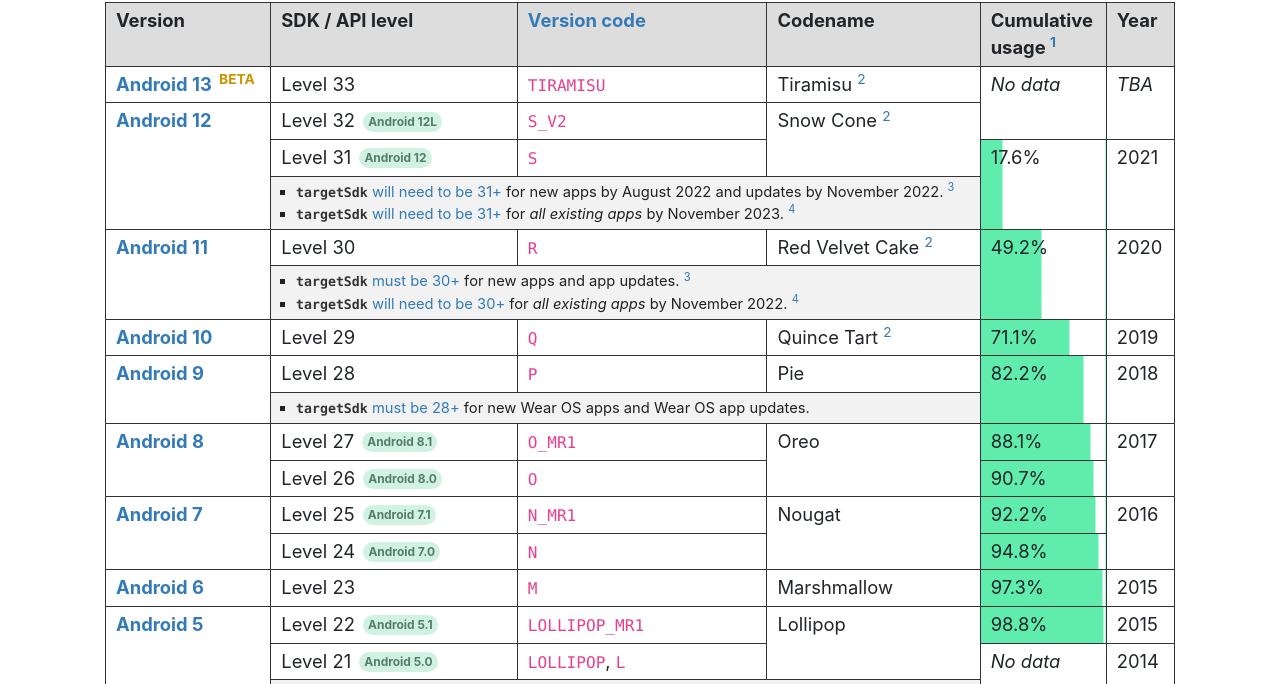
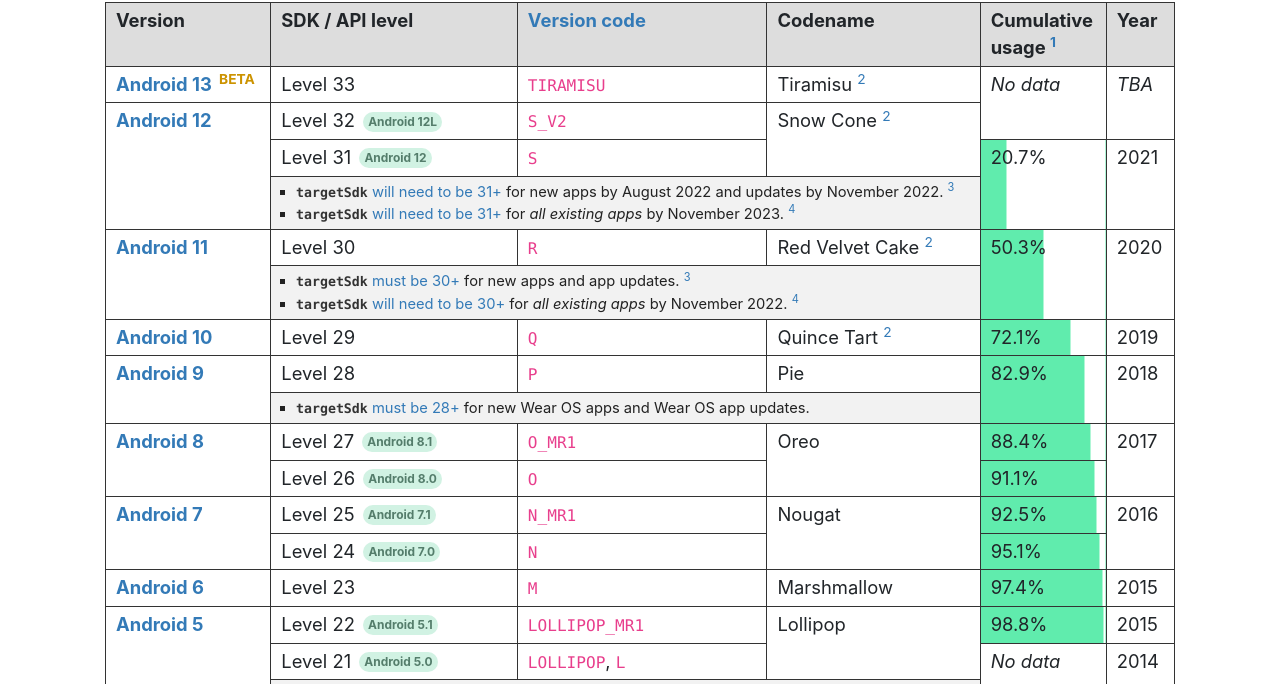
Before and after one commit to ebelinski/apilevels, a Jekyll site: the page built from index.md, in a window 1280 px wide. Shown: the part 237-921 px from the top of the page. Built offline with Jekyll 4.4.1, drawn with Linux system fonts in a browser that asks for light colours; comment, search, counter and statistics services are not loaded; some of the changed text lies outside the part shown.

Commit message:
Update data from June 2022 to July 2022

```diff
--- a/index.md
+++ b/index.md
@@ -54,7 +54,7 @@
   <tr>
     <td>Level 31 <span class="subversion">Android 12</span></td>
     <td><code>S</code></td>
-    {% include progress-cell.html rowspan=2 percentage=17.6 %}
+    {% include progress-cell.html rowspan=2 percentage=20.7 %}
     <td rowspan="2">2021</td>
   </tr>
   <tr class="table-notes"><td colspan="3">
@@ -73,7 +73,7 @@
       Red Velvet Cake
       <sup id="fnref:2"><a href="#fn:2" class="footnote">2</a></sup>
     </td>
-    {% include progress-cell.html rowspan=2 percentage=49.2 %}
+    {% include progress-cell.html rowspan=2 percentage=50.3 %}
     <td rowspan="2">2020</td>
   </tr>
   <tr class="table-notes"><td colspan="3">
@@ -92,7 +92,7 @@
       Quince Tart
       <sup id="fnref:2"><a href="#fn:2" class="footnote">2</a></sup>
     </td>
-    {% include progress-cell.html rowspan=1 percentage=71.1 %}
+    {% include progress-cell.html rowspan=1 percentage=72.1 %}
     <td>2019</td>
   </tr>
   <tr>
@@ -102,7 +102,7 @@
     <td>Level 28</td>
     <td><code>P</code></td>
     <td>Pie</td>
-    {% include progress-cell.html rowspan=2 percentage=82.2 %}
+    {% include progress-cell.html rowspan=2 percentage=82.9 %}
     <td rowspan="2">2018</td>
   </tr>
   <tr class="table-notes"><td colspan="3">
@@ -117,13 +117,13 @@
     <td>Level 27 <span class="subversion">Android 8.1</span></td>
     <td><code>O_MR1</code></td>
     <td rowspan="2">Oreo</td>
-    {% include progress-cell.html rowspan=1 percentage=88.1 %}
+    {% include progress-cell.html rowspan=1 percentage=88.4 %}
     <td rowspan="2">2017</td>
   </tr>
   <tr>
     <td>Level 26 <span class="subversion">Android 8.0</span></td>
     <td><code>O</code></td>
-    {% include progress-cell.html rowspan=1 percentage=90.7 %}
+    {% include progress-cell.html rowspan=1 percentage=91.1 %}
   </tr>
   <tr>
     <td rowspan="2">
@@ -132,13 +132,13 @@
     <td>Level 25 <span class="subversion">Android 7.1</span></td>
     <td><code>N_MR1</code></td>
     <td rowspan="2">Nougat</td>
-    {% include progress-cell.html rowspan=1 percentage=92.2 %}
+    {% include progress-cell.html rowspan=1 percentage=92.5 %}
     <td rowspan="2">2016</td>
   </tr>
   <tr>
     <td>Level 24 <span class="subversion">Android 7.0</span></td>
     <td><code>N</code></td>
-    {% include progress-cell.html rowspan=1 percentage=94.8 %}
+    {% include progress-cell.html rowspan=1 percentage=95.1 %}
   </tr>
   <tr>
     <td>
@@ -147,7 +147,7 @@
     <td>Level 23</td>
     <td><code>M</code></td>
     <td>Marshmallow</td>
-    {% include progress-cell.html rowspan=1 percentage=97.3 %}
+    {% include progress-cell.html rowspan=1 percentage=97.4 %}
     <td>2015</td>
   </tr>
   <tr>
@@ -340,7 +340,7 @@
 <div class="footnotes">
   <ol>
     <li id="fn:1">
-      <p>Cumulative usage distribution figures were last updated on <b>July 1, 2022</b> using data from <a href="https://gs.statcounter.com/android-version-market-share/mobile-tablet/worldwide">Statcounter GlobalStats</a>. These figures may have changed significantly since the last update. You may update the figures yourself with a <a href="https://github.com/ebelinski/apilevels">pull request</a>. <a href="#fnref:1" class="reversefootnote">↩</a></p>
+      <p>Cumulative usage distribution figures were last updated on <b>August 9, 2022</b> using data from <a href="https://gs.statcounter.com/android-version-market-share/mobile-tablet/worldwide">Statcounter GlobalStats</a>. These figures may have changed significantly since the last update. You may update the figures yourself with a <a href="https://github.com/ebelinski/apilevels">pull request</a>. <a href="#fnref:1" class="reversefootnote">↩</a></p>
     </li>
     <li id="fn:2">
       <p>The codenames for Android 10 and above in the table are the internal codenames. Beginning with Android 10, Google dropped the usage of codenames publicly.</p>
```
